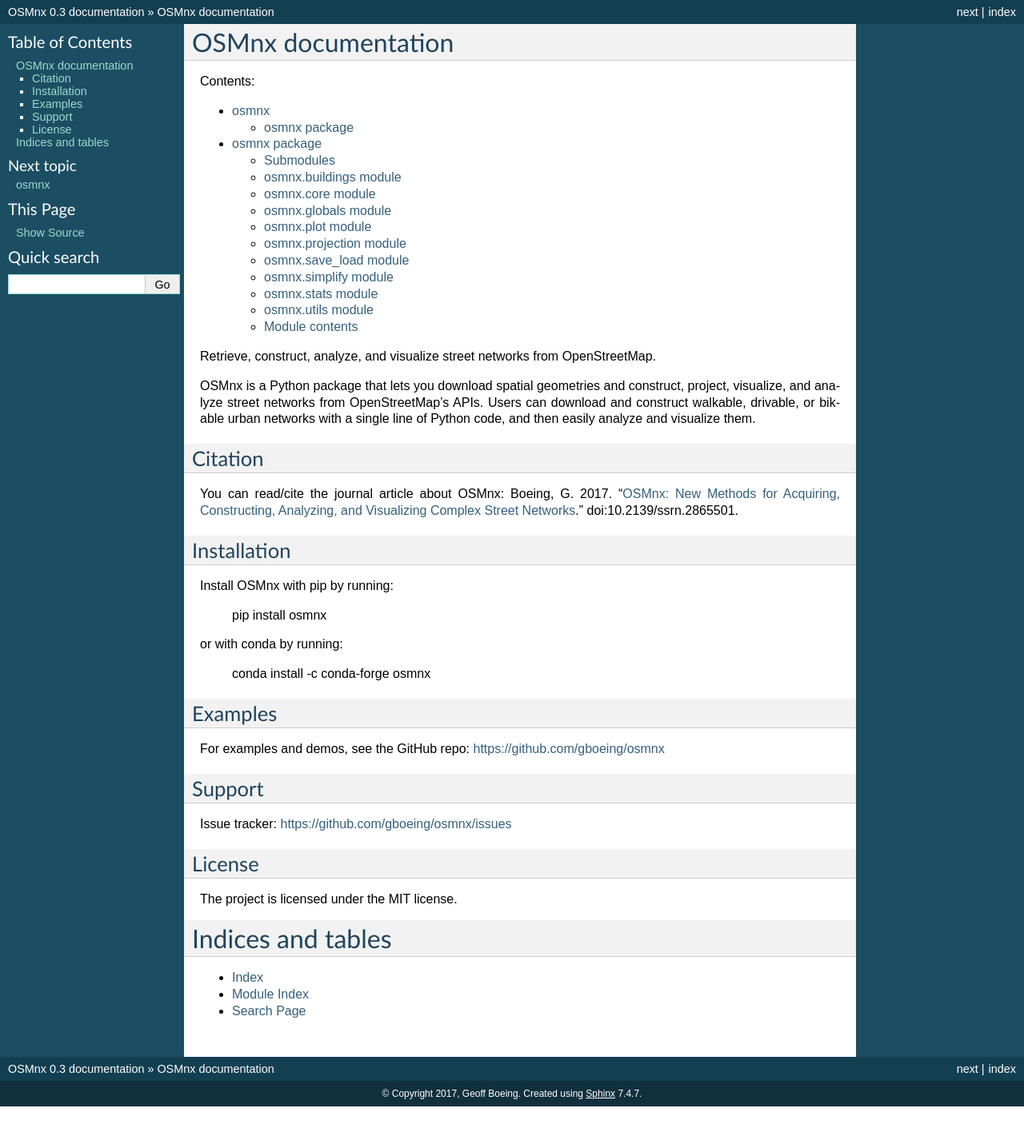
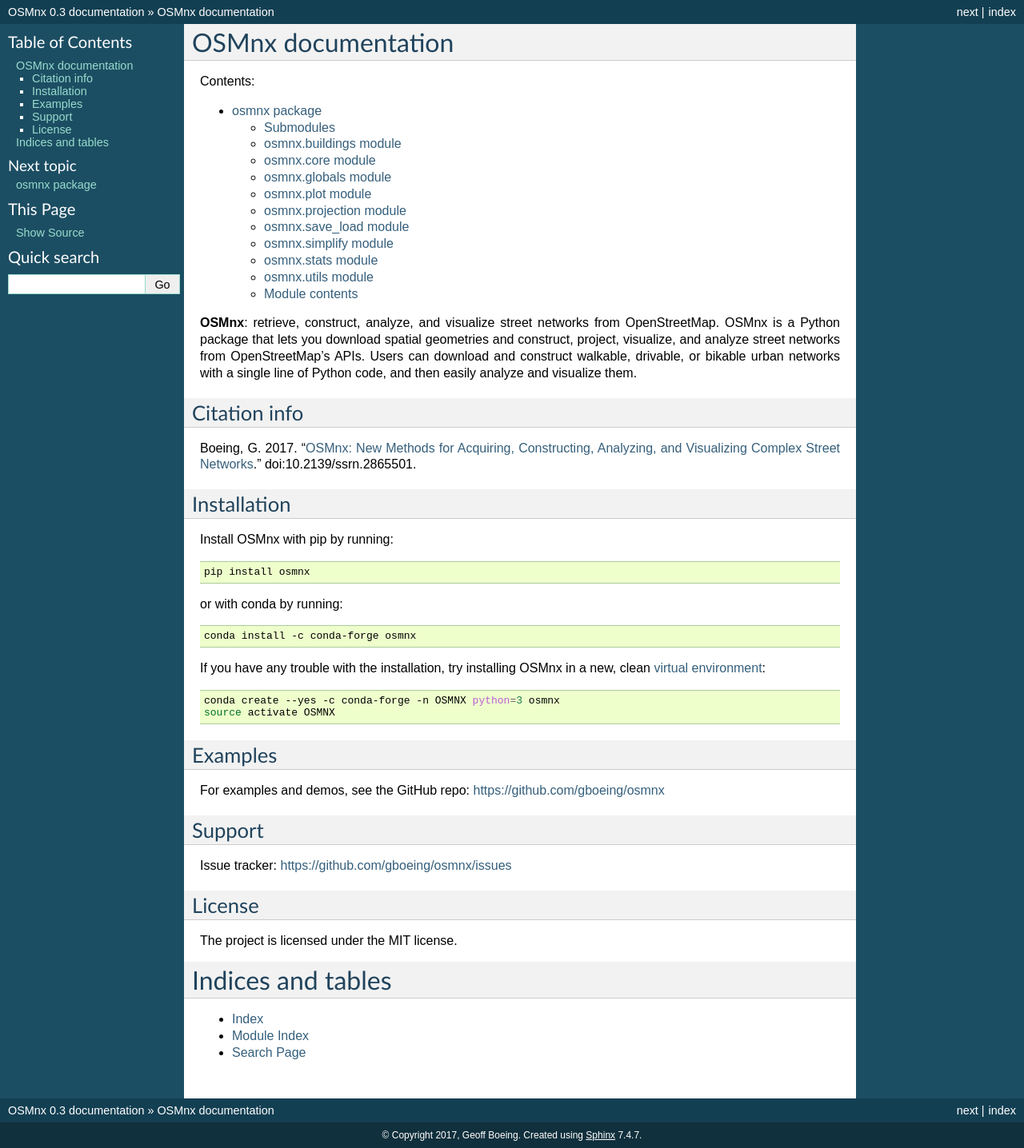
Before and after one commit to gboeing/osmnx, a Sphinx documentation site: the page built from docs/source/index.rst, in a window 1280 px wide. Shown: the whole page at 80% size. Built offline with Sphinx 7.4.7, drawn with Linux system fonts in a browser that asks for light colours; before the commit the page ends 1384 px from its top, so only the background shows below that.

Commit message:
cleaned up documentation

```diff
--- a/docs/source/index.rst
+++ b/docs/source/index.rst
@@ -10,30 +10,38 @@
    :maxdepth: 2
    :caption: Contents:
 
-   modules
    osmnx
 
-Retrieve, construct, analyze, and visualize street networks from OpenStreetMap.
-
-OSMnx is a Python package that lets you download spatial geometries and construct, project, visualize,
+**OSMnx**: retrieve, construct, analyze, and visualize street networks from OpenStreetMap. OSMnx is a Python package that lets you download spatial geometries and construct, project, visualize,
 and analyze street networks from OpenStreetMap's APIs. Users can download and construct walkable, drivable, or bikable
 urban networks with a single line of Python code, and then easily analyze and visualize them.
 
-Citation
---------
+Citation info
+-------------
 
-You can read/cite the journal article about OSMnx: Boeing, G. 2017. "`OSMnx: New Methods for Acquiring, Constructing, Analyzing, and Visualizing Complex Street Networks`_." doi:10.2139/ssrn.2865501.
+Boeing, G. 2017. "`OSMnx: New Methods for Acquiring, Constructing, Analyzing, and Visualizing Complex Street Networks`_." doi:10.2139/ssrn.2865501.
 
 Installation
 ------------
 
 Install OSMnx with pip by running:
 
+.. code-block:: shell
+
     pip install osmnx
 
 or with conda by running:
 
+.. code-block:: shell
+
     conda install -c conda-forge osmnx
+
+If you have any trouble with the installation, try installing OSMnx in a new, clean `virtual environment`_:
+
+.. code-block:: shell
+
+    conda create --yes -c conda-forge -n OSMNX python=3 osmnx
+    source activate OSMNX
 
 Examples
 --------
@@ -59,5 +67,6 @@
 * :ref:`search`
 
 .. _OSMnx\: New Methods for Acquiring, Constructing, Analyzing, and Visualizing Complex Street Networks: http://geoffboeing.com/publications/osmnx-complex-street-networks/
+.. _virtual environment: https://conda.io/docs/using/envs.html
 .. _https://github.com/gboeing/osmnx: https://github.com/gboeing/osmnx
 .. _https://github.com/gboeing/osmnx/issues: https://github.com/gboeing/osmnx/issues
```
Also changed, not shown: README.md (+2 -2 lines), docs/source/modules.rst (line endings or trailing spaces).
